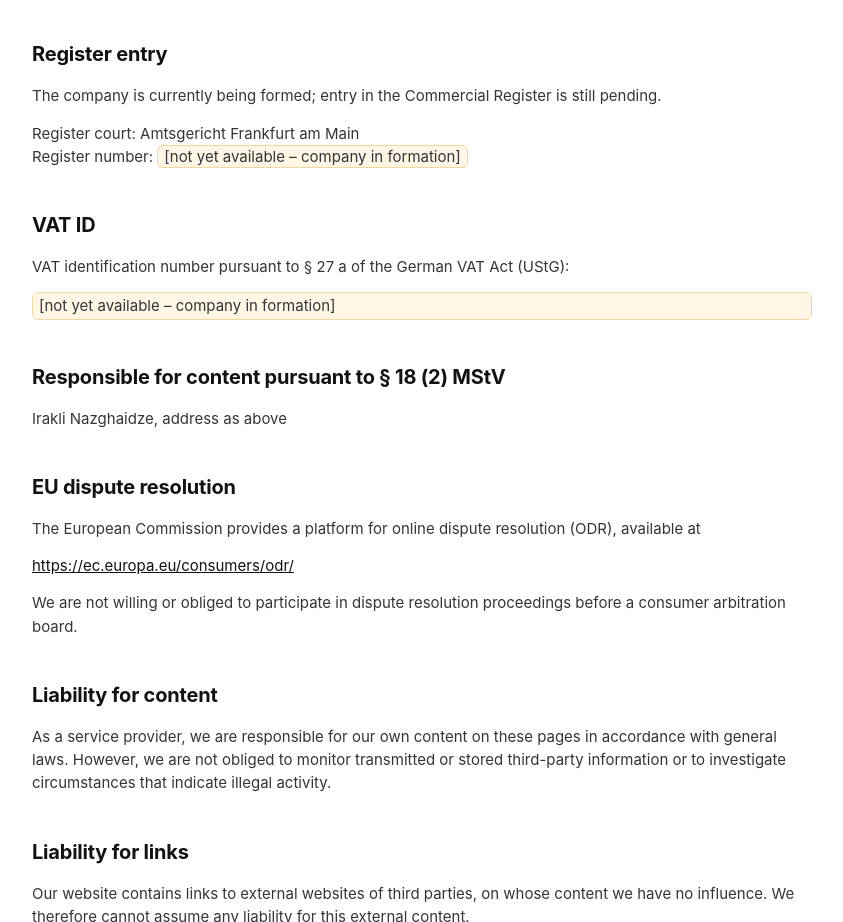
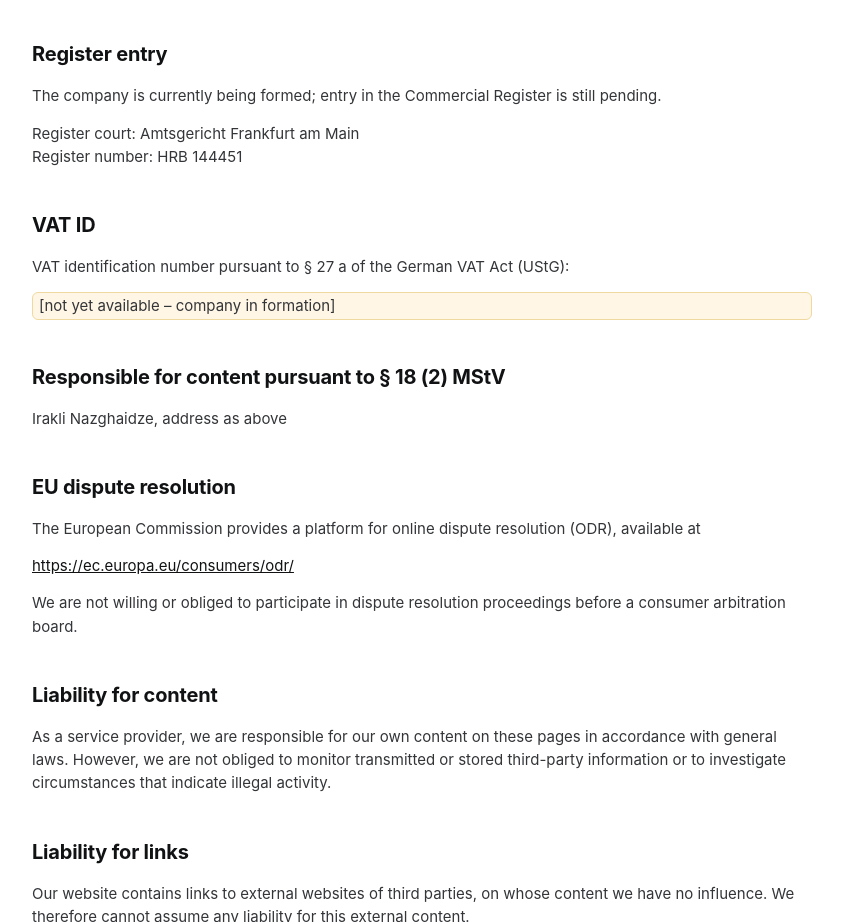
Before and after one commit to IrakliNaz/LIDx_Website, a plain HTML site: page impressum.html in a window 1280 px wide. Shown: the part 833-1755 px from the top of the page, without its empty margins (218-1061 px from the left). Drawn offline with Linux system fonts and the light colour scheme.

Commit message:
Update register number in impressum.html

```diff
--- a/impressum.html
+++ b/impressum.html
@@ -344,8 +344,8 @@
           The company is currently being formed; entry in the Commercial Register is still pending.
         </p>
         <p>
-          <span data-en="Register court:" data-de="Registergericht:">Register court:</span> Amtsgericht Frankfurt am Main<br />
-          <span data-en="Register number:" data-de="Registernummer:">Register number:</span> <span class="placeholder" data-en="[not yet available – company in formation]" data-de="[noch nicht vorhanden – Gesellschaft in Gründung]">[not yet available – company in formation]</span>
+          <span data-en="Register court:" data-de="Registergericht:">Register court:</span> Amtsgericht Frankfurt am Main <br />
+          <span data-en="Register number:" data-de="Registernummer:">Register number:</span> HRB 144451 <br />
         </p>
 
         <h2 data-en="VAT ID" data-de="Umsatzsteuer-ID">VAT ID</h2>
```
